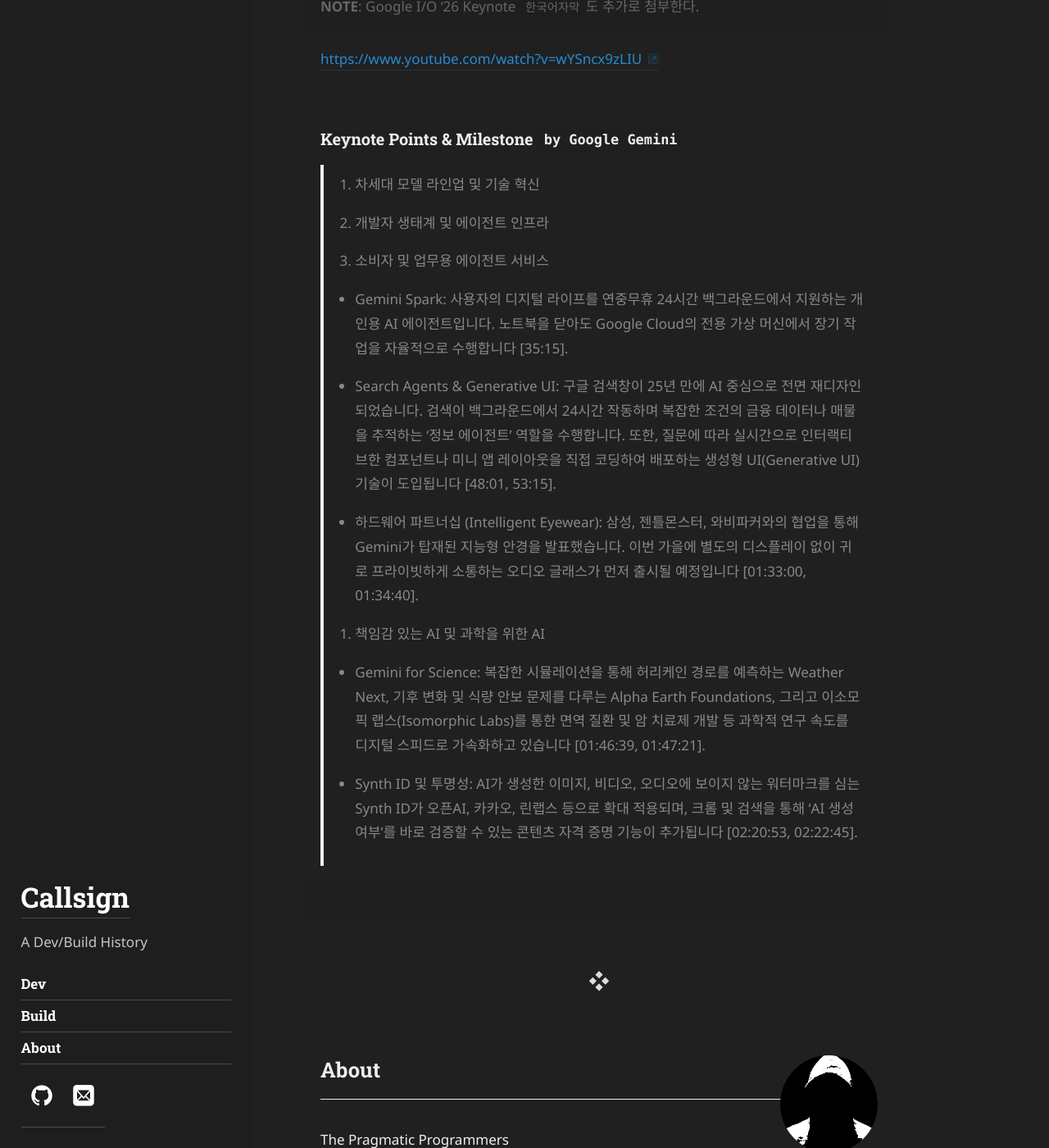
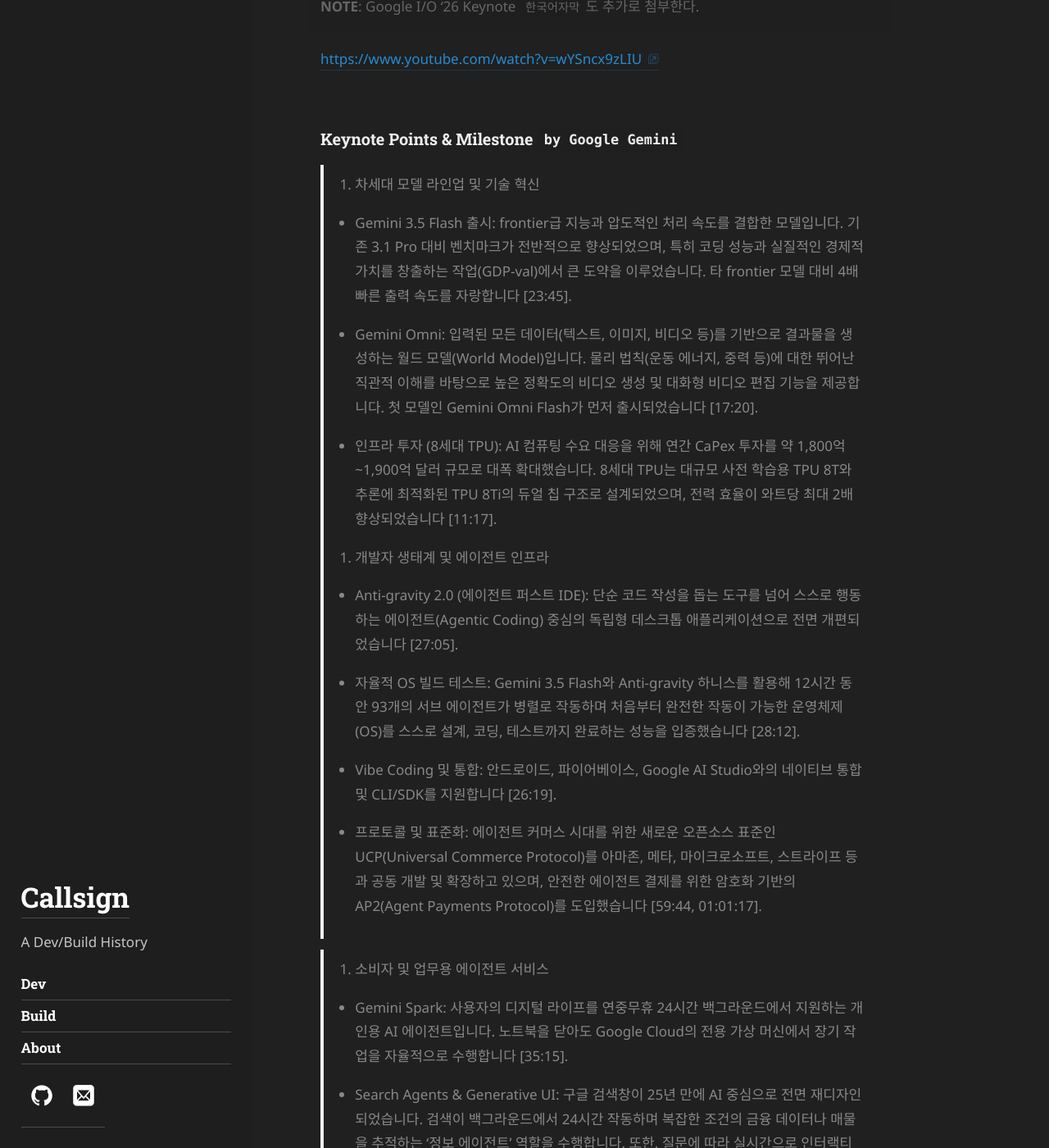
Before and after one commit to callsign88/callsign88.github.io, a Jekyll site: the page built from _posts/2026-05-26-Post-AIPro.md, in a window 1280 px wide and 1400 px high, scrolled down 840 px. Shown: the whole window at 82% size. Built offline with Jekyll 4.4.1, drawn with Linux system fonts in a browser that asks for light colours; some web fonts are replaced.

Commit message:
Add detailed points for sections 1 and 2 in Google I/O post

```diff
--- a/_posts/2026-05-26-Post-AIPro.md
+++ b/_posts/2026-05-26-Post-AIPro.md
@@ -29,11 +29,22 @@
 
 > 1. 차세대 모델 라인업 및 기술 혁신<br>
 >
+> - Gemini 3.5 Flash 출시: frontier급 지능과 압도적인 처리 속도를 결합한 모델입니다. 기존 3.1 Pro 대비 벤치마크가 전반적으로 향상되었으며, 특히 코딩 성능과 실질적인 경제적 가치를 창출하는 작업(GDP-val)에서 큰 도약을 이루었습니다. 타 frontier 모델 대비 4배 빠른 출력 속도를 자랑합니다 [23:45].
 >
+> - Gemini Omni: 입력된 모든 데이터(텍스트, 이미지, 비디오 등)를 기반으로 결과물을 생성하는 월드 모델(World Model)입니다. 물리 법칙(운동 에너지, 중력 등)에 대한 뛰어난 직관적 이해를 바탕으로 높은 정확도의 비디오 생성 및 대화형 비디오 편집 기능을 제공합니다. 첫 모델인 Gemini Omni Flash가 먼저 출시되었습니다 [17:20].
+>
+> - 인프라 투자 (8세대 TPU): AI 컴퓨팅 수요 대응을 위해 연간 CaPex 투자를 약 1,800억~1,900억 달러 규모로 대폭 확대했습니다. 8세대 TPU는 대규모 사전 학습용 TPU 8T와 추론에 최적화된 TPU 8Ti의 듀얼 칩 구조로 설계되었으며, 전력 효율이 와트당 최대 2배 향상되었습니다 [11:17].
 >
 > 2. 개발자 생태계 및 에이전트 인프라<br>
 >
+> - Anti-gravity 2.0 (에이전트 퍼스트 IDE): 단순 코드 작성을 돕는 도구를 넘어 스스로 행동하는 에이전트(Agentic Coding) 중심의 독립형 데스크톱 애플리케이션으로 전면 개편되었습니다 [27:05].
 >
+> - 자율적 OS 빌드 테스트: Gemini 3.5 Flash와 Anti-gravity 하니스를 활용해 12시간 동안 93개의 서브 에이전트가 병렬로 작동하며 처음부터 완전한 작동이 가능한 운영체제(OS)를 스스로 설계, 코딩, 테스트까지 완료하는 성능을 입증했습니다 [28:12].
+>
+> - Vibe Coding 및 통합: 안드로이드, 파이어베이스, Google AI Studio와의 네이티브 통합 및 CLI/SDK를 지원합니다 [26:19].
+>
+> - 프로토콜 및 표준화: 에이전트 커머스 시대를 위한 새로운 오픈소스 표준인 UCP(Universal Commerce Protocol)를 아마존, 메타, 마이크로소프트, 스트라이프 등과 공동 개발 및 확장하고 있으며, 안전한 에이전트 결제를 위한 암호화 기반의 AP2(Agent Payments Protocol)를 도입했습니다 [59:44, 01:01:17].
+
 >
 > 3. 소비자 및 업무용 에이전트 서비스<br>
 >
```
